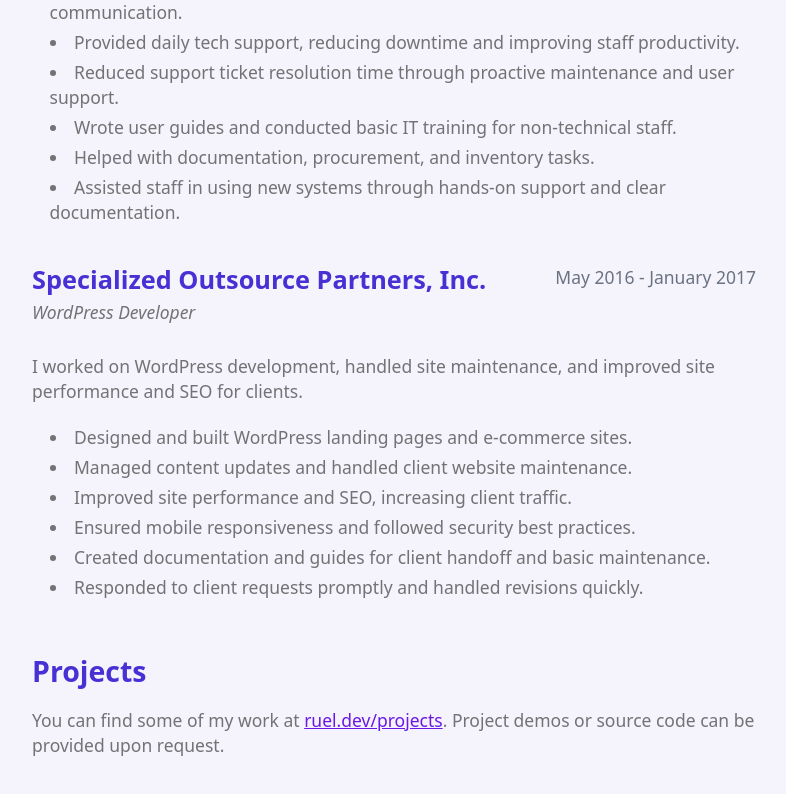
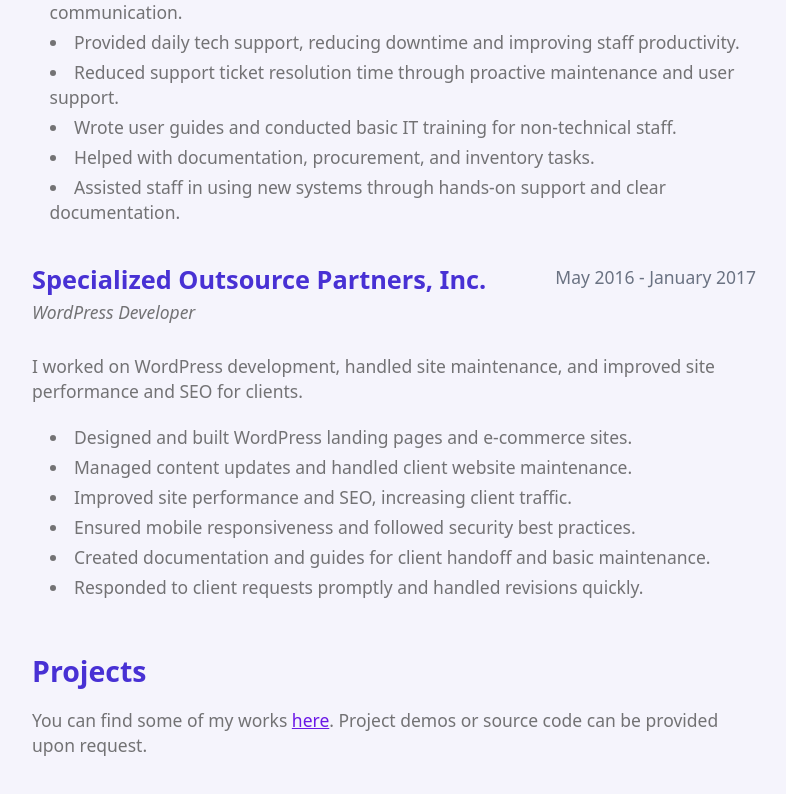
Before and after one commit to rcabaluna/website-portfolio, a React (Vite) app: page /resume in a window 1280 px wide. Shown: the part 2613-3407 px from the top of the page, without its empty margins (344-1130 px from the left). Built offline with nearby package versions, Linux system fonts and the light colour scheme.

Commit message:
Added work details

```diff
--- a/src/components/Footer.jsx
+++ b/src/components/Footer.jsx
@@ -20,8 +20,8 @@
                         <div className="space-y-4 text-left">
                             <span className="say-hello mb-0">&nbsp;</span>
                             <ul>
-                                <li><a href="#">My Work</a></li>
-                                <li><a href="#">My Resume</a></li>
+                                <li><a href="/works">My Works</a></li>
+                                <li><a href="/resume">My Resume</a></li>
                             </ul>
                         </div>
                     </div>
--- a/src/components/Header.jsx
+++ b/src/components/Header.jsx
@@ -80,10 +80,10 @@
             </li>
             <li>
               <a
-                href="#experience"
+                href="/works"
                 className="inline-block border-b-2 border-transparent hover:border-[#4831d4] transition-all duration-300"
               >
-                My Work
+                My Works
               </a>
             </li>
           </ul>
--- a/src/components/Hero.jsx
+++ b/src/components/Hero.jsx
@@ -145,7 +145,7 @@
             </motion.a>
 
             <motion.a
-              href="/work"
+              href="/works"
               id="my-work-btn-hero"
               className="border-2 border-[#ccf381] text-[#FEC601] px-6 py-3 rounded font-semibold shadow hover:bg-[#ccf381] transition-all duration-300 ease-in-out"
               variants={{
@@ -153,7 +153,7 @@
                 visible: { y: 0, opacity: 1 }
               }}
             >
-              My Work
+              My Works
             </motion.a>
           </motion.div>
         </div>
--- a/src/components/WorkDetails.jsx
+++ b/src/components/WorkDetails.jsx
@@ -39,7 +39,7 @@
     };
 
     return (
-        <div className="w-full bg-white px-6 md:px-40 py-20 flex flex-col relative overflow-hidden">
+        <div className="w-full bg-white px-40 py-20 pt-24">
             <div className="inner-content flex flex-col gap-10 w-full text-gray-800">
                 {/* Project Title */}
                 <h1 className="text-3xl md:text-4xl font-bold text-center">
@@ -86,7 +86,7 @@
                 </div>
 
                 {/* Project Description */}
-                <div className="max-w-4xl mx-auto text-justify leading-relaxed space-y-4">
+                <div className=" mx-auto text-justify leading-relaxed space-y-4">
                     {Array.isArray(project.description) ? (
                         project.description.map((paragraph, index) => (
                             <p key={index}>{paragraph}</p>
@@ -98,7 +98,7 @@
 
 
                 {/* Tech Stack */}
-                <div className="max-w-4xl mx-auto text-center">
+                <div className=" mx-auto text-center">
                     <h2 className="text-xl font-semibold mb-4">
                         Tech Stack
                     </h2>
--- a/src/components/resume/MainContent.jsx
+++ b/src/components/resume/MainContent.jsx
@@ -2,7 +2,7 @@
 import React from "react";
 import Experiences from "../resume/Experiences";
 
-const   MainContent = () => {
+const MainContent = () => {
   // Work experience
   return (
     <div className="w-full md:w-4/5 p-6">
@@ -15,7 +15,7 @@
             I build and support web systems that enhance team efficiency. I’m also experienced in handling day-to-day admin and technical support tasks as a virtual assistant—bringing practical and reliable solutions to the table.
           </p>
         </header>
-          <hr />
+        <hr />
 
         {/* Experiences Section */}
         <Experiences />
@@ -24,9 +24,9 @@
         <section id="projects" className="mt-10">
           <h3 className="font-bold text-xl mb-4">Projects</h3>
           <p className="text-sm">
-            You can find some of my work at{" "}
-            <a href="https://ruel.dev/projects" className="text-blue-700 underline">
-              ruel.dev/projects
+            You can find some of my works {" "}
+            <a href="/works" className="text-blue-700 underline">
+              here
             </a>
             . Project demos or source code can be provided upon request.
           </p>
```
